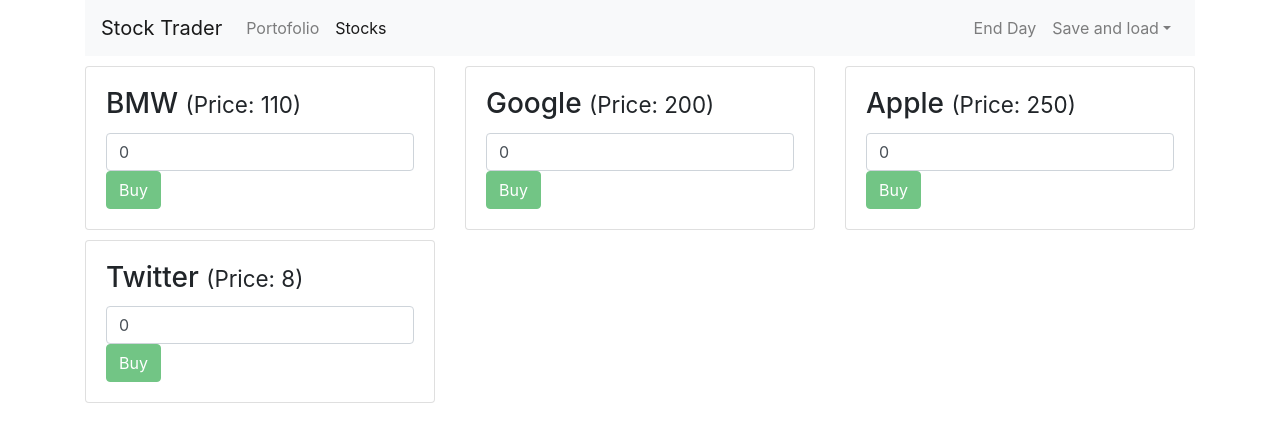
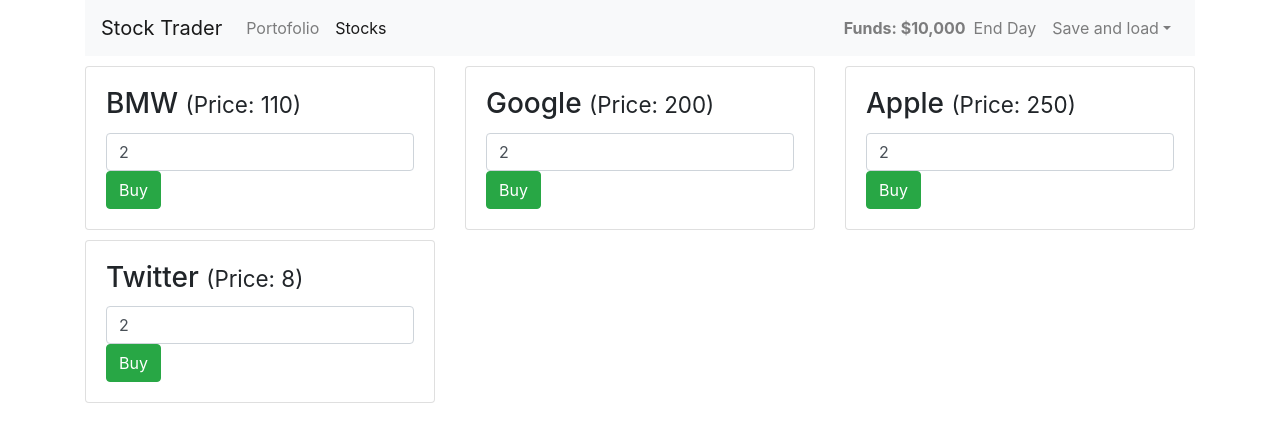
Before and after one commit to Techbinator/vue-typescript-playground, a Vue app: page /stocks in a window 1280 px wide. Shown: the top 442 px of the page. Built offline with nearby package versions, Linux system fonts and the light colour scheme.

Commit message:
Implement currency filter and other small fixes

```diff
--- a/src/components/Header.vue
+++ b/src/components/Header.vue
@@ -10,6 +10,7 @@
           <a class="nav-link">Stocks</a>
         </router-link>
       </ul>
+      <strong class="navbar-text navbar-right">Funds: {{ funds | currency }}</strong>
       <ul class="nav navbar-nav navbar-right">
         <li class="nav-item">
           <a class="nav-link" href="#">End Day</a>
@@ -32,3 +33,14 @@
     </div>
   </nav>
 </template>
+
+<script lang="ts">
+import Vue from "vue";
+export default Vue.extend({
+  computed: {
+    funds() {
+      return this.$store.getters.funds;
+    }
+  }
+});
+</script>
--- a/src/components/Home.vue
+++ b/src/components/Home.vue
@@ -1,3 +1,20 @@
 <template>
-  <h1>Home Component</h1>
+  <div>
+    <h1>Trade or view your portofolio</h1>
+    <h6>You may Save and Load data</h6>
+    <h6>Click on 'End day' to begin a new day</h6>
+    <hr />
+    <p>Your Funds: {{ funds | currency }}</p>
+  </div>
 </template>
+
+<script lang="ts">
+import Vue from "vue";
+export default Vue.extend({
+  computed: {
+    funds() {
+      return this.$store.getters.funds;
+    }
+  }
+});
+</script>
--- a/src/components/portofolio/Portofolio.vue
+++ b/src/components/portofolio/Portofolio.vue
@@ -1,24 +1,16 @@
 <template>
   <div>
-    {{ cacat() }}
     <app-stock v-for="stock in stocks" :key="stock.id" :stock="stock" />
   </div>
 </template>
 <script lang="ts">
 import Vue from "vue";
+import { mapGetters } from "vuex";
 import appStock from "./Stock.vue";
-import { IStockPortofolio } from "../../types/portofolio";
 
 export default Vue.extend({
   computed: {
-    stocks(): IStockPortofolio[] {
-      return this.$store.getters.stockPortofolio;
-    }
-  },
-  methods: {
-    cacat() {
-      console.log(this.stocks);
-    }
+    ...mapGetters({ stocks: "stockPortofolio" })
   },
   components: {
     appStock
--- a/src/components/portofolio/Stock.vue
+++ b/src/components/portofolio/Stock.vue
@@ -7,10 +7,19 @@
           <small>(Price: {{ stock.price }}) | {{ stock.quantity }}</small>
         </h3>
         <div>
-          <input placeholder="quantity" type="number" class="form-control" v-model="quantity" />
+          <input
+            placeholder="quantity"
+            type="number"
+            class="form-control"
+            v-model.number="quantity"
+          />
         </div>
         <div>
-          <button class="btn btn-success" :disabled="quantity <=0" @click="sellStock">Sell</button>
+          <button
+            class="btn btn-success"
+            :disabled="insufficentQuantity || quantity <=0 || !Number.isInteger(quantity)"
+            @click="sellStock"
+          >{{insufficentQuantity ? 'Not enought Stocks' : 'Sell'}}</button>
         </div>
       </div>
     </div>
@@ -22,27 +31,34 @@
 import Vue from "vue";
 import { IStock } from "@/types/stocks";
 import { mapActions } from "vuex";
+import { IStockPortofolio } from "../../types/portofolio";
 
 export default Vue.extend({
   data() {
     return {
-      quantity: "0"
+      quantity: 0
     };
+  },
+  computed: {
+    insufficentQuantity(): boolean {
+      return this.quantity > this.stock.quantity;
+    }
   },
   props: {
     stock: {
-      type: Object as () => IStock
+      type: Object as () => IStockPortofolio
     }
   },
   methods: {
-    ...mapActions(["sellStock"]),
+    ...mapActions({ sellStockAction: "sellStock" }),
     sellStock() {
       const order = {
         stockId: this.stock.id,
         stockPrice: this.stock.price,
         quantity: this.quantity
       };
-      this.sellStock();
+      this.sellStockAction(order);
+      this.quantity = 0;
     }
   }
 });
--- a/src/components/stocks/Stock.vue
+++ b/src/components/stocks/Stock.vue
@@ -7,10 +7,20 @@
           <small>(Price: {{ stock.price }})</small>
         </h3>
         <div>
-          <input placeholder="quantity" type="number" class="form-control" v-model="quantity" />
+          <input
+            placeholder="quantity"
+            type="number"
+            class="form-control"
+            v-model.number="quantity"
+            :class="{danger: insufficentFunds}"
+          />
         </div>
         <div>
-          <button class="btn btn-success" :disabled="quantity <=0" @click="buyStock">Buy</button>
+          <button
+            class="btn btn-success"
+            :disabled="quantity <=0 || !Number.isInteger(quantity)"
+            @click="buyStock"
+          >{{ insufficentFunds ? "Insufficient Funds": 'Buy' }}</button>
         </div>
       </div>
     </div>
@@ -25,8 +35,16 @@
 export default Vue.extend({
   data() {
     return {
-      quantity: "0"
+      quantity: 2
     };
+  },
+  computed: {
+    funds(): number {
+      return this.$store.getters.funds;
+    },
+    insufficentFunds(): boolean {
+      return this.quantity * this.stock.price > this.funds;
+    }
   },
   props: {
     stock: {
@@ -38,10 +56,10 @@
       const order = {
         stockId: this.stock.id,
         stockPrice: this.stock.price,
-        quantity: parseInt(this.quantity)
+        quantity: this.quantity
       };
       this.$store.dispatch("buyStock", order);
-      this.quantity = "0";
+      this.quantity = 0;
     }
   }
 });
@@ -51,4 +69,7 @@
 .stock {
   margin-top: 10px;
 }
+.danger {
+  border: 1px solid red;
+}
 </style>
--- a/src/main.ts
+++ b/src/main.ts
@@ -4,7 +4,9 @@
 import store from "./store";
 
 Vue.config.productionTip = false;
-
+Vue.filter("currency", (value: number) => {
+  return "$" + value.toLocaleString();
+});
 new Vue({
   router,
   store,
```
